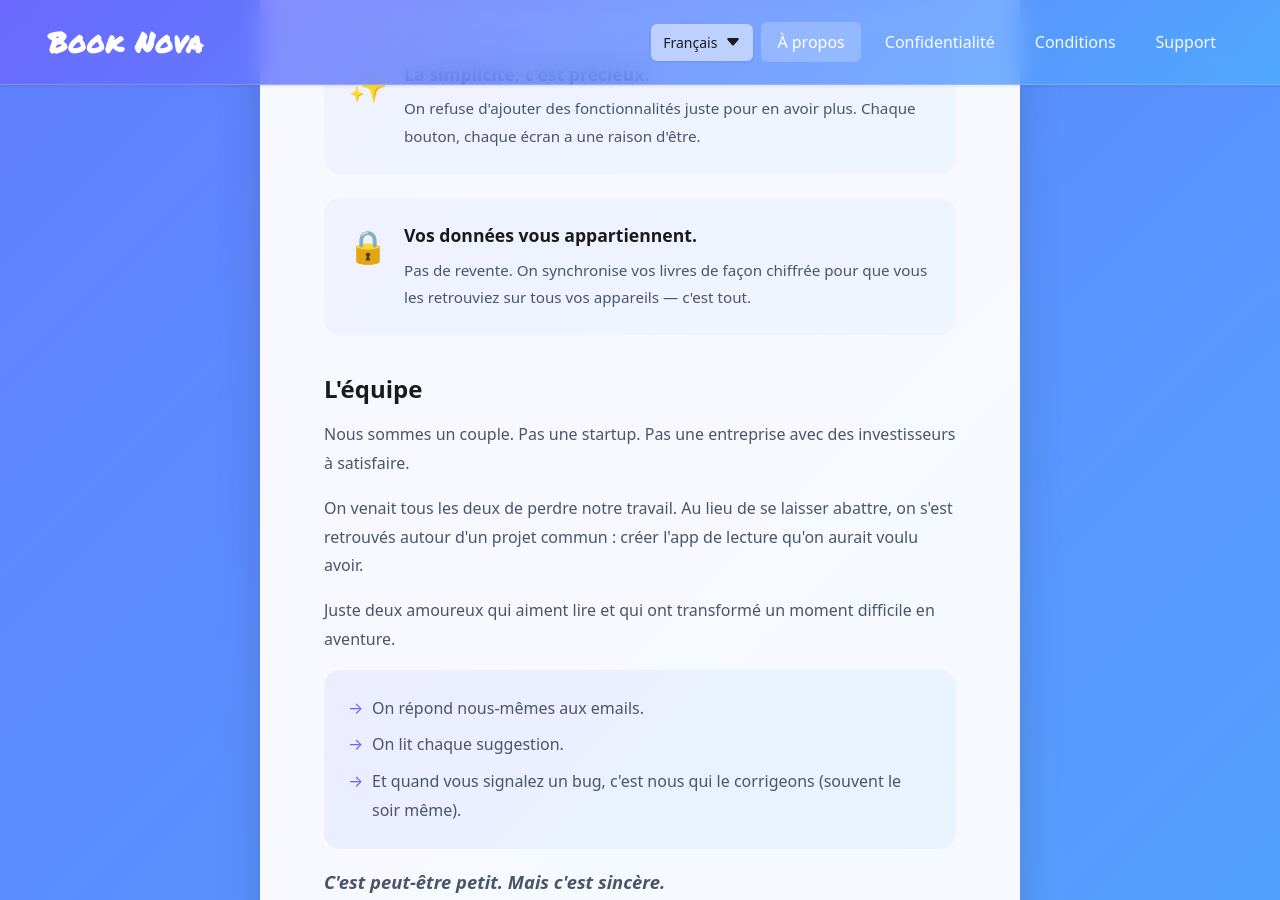
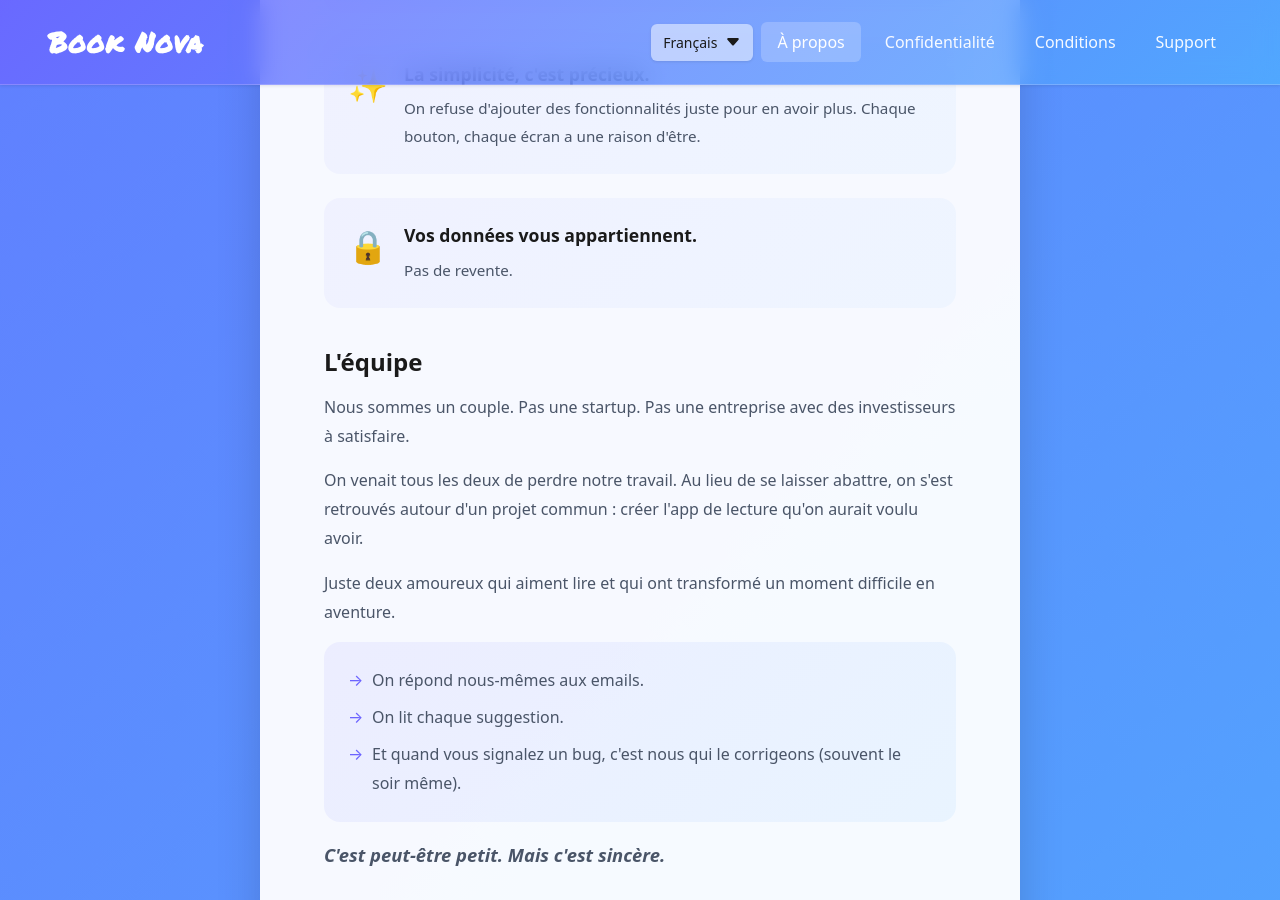
Before and after one commit to Anarres4/book-nova, a Jekyll site: the page built from about.html, in a window 1280 px wide and 900 px high, scrolled down 1853 px. Built offline with Jekyll 4.4.1, drawn with Linux system fonts in a browser that asks for light colours.

Commit message:
📝 update text

```diff
--- a/_data/translations.yml
+++ b/_data/translations.yml
@@ -648,7 +648,7 @@ fr:
       b3_title: "La simplicité, c'est précieux."
       b3_desc: "On refuse d'ajouter des fonctionnalités juste pour en avoir plus. Chaque bouton, chaque écran a une raison d'être."
       b4_title: "Vos données vous appartiennent."
-      b4_desc: "Pas de revente. On synchronise vos livres de façon chiffrée pour que vous les retrouviez sur tous vos appareils — c'est tout."
+      b4_desc: "Pas de revente."
     team:
       title: "L'équipe"
       p1: "Nous sommes un couple. Pas une startup. Pas une entreprise avec des investisseurs à satisfaire."
@@ -1317,7 +1317,7 @@ en:
       b3_title: "Simplicity is precious."
       b3_desc: "We refuse to add features just to have more. Every button, every screen has a reason to exist."
       b4_title: "Your data belongs to you."
-      b4_desc: "No reselling. We sync your books securely so you can find them on all your devices—that's it."
+      b4_desc: "No reselling."
     team:
       title: "The team"
       p1: "We're a couple. Not a startup. Not a company with investors to satisfy."
@@ -1800,7 +1800,7 @@ es:
       b3_title: "La simplicidad es valiosa."
       b3_desc: "Nos negamos a añadir funciones solo por tener más. Cada botón, cada pantalla tiene una razón de ser."
       b4_title: "Tus datos te pertenecen."
-      b4_desc: "Sin reventa. Sincronizamos tus libros de forma cifrada para que los encuentres en todos tus dispositivos, y ya está."
+      b4_desc: "Sin reventa."
     team:
       title: "El equipo"
       p1: "Somos una pareja. No una startup. No una empresa con inversores que satisfacer."
--- a/about.html
+++ b/about.html
@@ -70,7 +70,7 @@ permalink: "/about.html"
                         <span class="belief-emoji">🔒</span>
                         <div>
                             <strong data-i18n="aboutPage.beliefs.b4_title">Vos données vous appartiennent.</strong>
-                            <p data-i18n="aboutPage.beliefs.b4_desc">Pas de revente. On synchronise vos livres de façon chiffrée pour que vous les retrouviez sur tous vos appareils — c'est tout.</p>
+                            <p data-i18n="aboutPage.beliefs.b4_desc">Pas de revente.</p>
                         </div>
                     </div>
                 </div>
```
